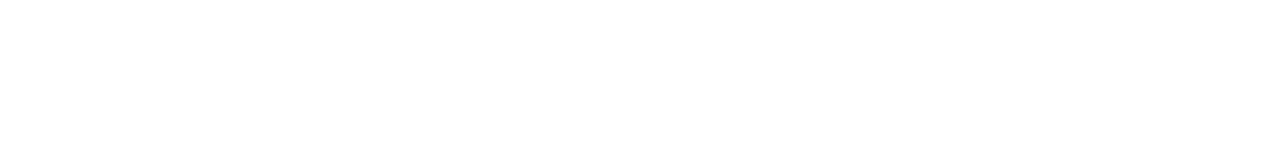
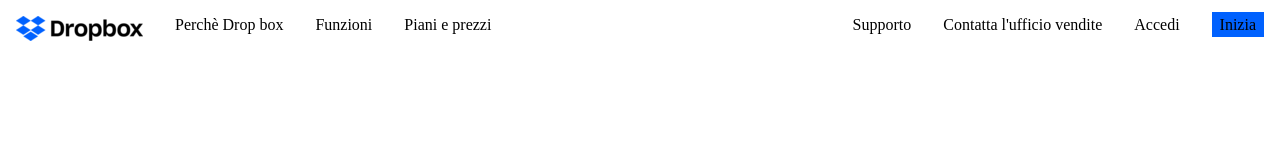
Before and after one commit to Pierpaolo-99/htmlcss-dropbox, a plain HTML site: page index.html in a window 1280 px wide. Drawn offline with Linux system fonts and the light colour scheme.

Commit message:
add header

```diff
--- a/assets/css/style.css
+++ b/assets/css/style.css
@@ -3,3 +3,74 @@
     padding: 0;
     box-sizing: border-box;
 }
+
+:root{
+    --drop-light: #ffffff;
+    --drop-dark: #000000;
+    --drop-primary: #b4d0e6;
+    --drop-secondary: #0061fe;
+}
+
+/* Utilities */
+
+.container_80{
+    width: 80%;
+    margin: auto;
+}
+
+.container_70{
+    width: 70%;
+    margin: auto;
+}
+
+.d-flex{
+    display: flex;
+}
+
+.space-between{
+    display: flex;
+    justify-content: space-between;
+}
+
+.py-1{
+    padding: 1rem 0;
+}
+
+/* Debug */
+
+.debug *{
+    border: 1px dashed;
+}
+
+/* Header */
+
+header{
+    background-color: var(--drop-light);
+
+    .left_menu,
+    .right_menu{
+        gap: 2rem;
+        padding: 0 1rem;
+    }
+
+    ul{
+        list-style: none;
+        gap: 2rem;
+    }
+
+    li{
+        &:hover{
+            border-bottom: 1px solid var(--drop-dark);
+        }
+    }
+
+    a{
+        text-decoration: none;
+        color: var(--drop-dark);
+    }
+
+    span{
+        background-color: var(--drop-secondary);
+        padding: 0.25rem 0.50rem;
+    }
+}
--- a/index.html
+++ b/index.html
@@ -4,12 +4,44 @@
     <meta charset="UTF-8">
     <meta name="viewport" content="width=device-width, initial-scale=1.0">
     <title>Drop box</title>
+
+    <link rel="stylesheet" href="./assets/css/style.css">
 </head>
-<body>
+<body class="">
 
-    <header id="site_header"></header>
+    <header id="site_header">
+        <nav class="space-between">
+            <div class="left_menu d-flex">
+                <div class="logo py-1">
+                    <img src="./assets/img/logo-small.png" alt="logo Drop box">
+                </div>
+                <ul class="d-flex">
+                    <li class="py-1"><a href="#">Perchè Drop box</a></li>
+                    <li class="py-1"><a href="#">Funzioni</a></li>
+                    <li class="py-1"><a href="#">Piani e prezzi</a></li>
+                </ul>
+            </div>
+            <div class="right_menu d-flex">
+                <ul class="d-flex">
+                    <li class="py-1"><a href="#">Supporto</a></li>
+                    <li class="py-1"><a href="#">Contatta l'ufficio vendite</a></li>
+                    <li class="py-1"><a href="#">Accedi</a></li>
+                </ul>
+                <div class="start py-1">
+                    <span><a href="#">Inizia</a></span>
+                </div>
+            </div>
+        </nav>
+    </header>
     <!-- /#site_header -->
-    <main id="site_main"></main>
+
+    <main id="site_main">
+        <div class="jumbotron">
+            <div class="container_80">
+
+            </div>
+        </div>
+    </main>
     <!-- /#site_main -->
     <footer id="site_footer"></footer>
     <!-- /#site_footer -->
```
